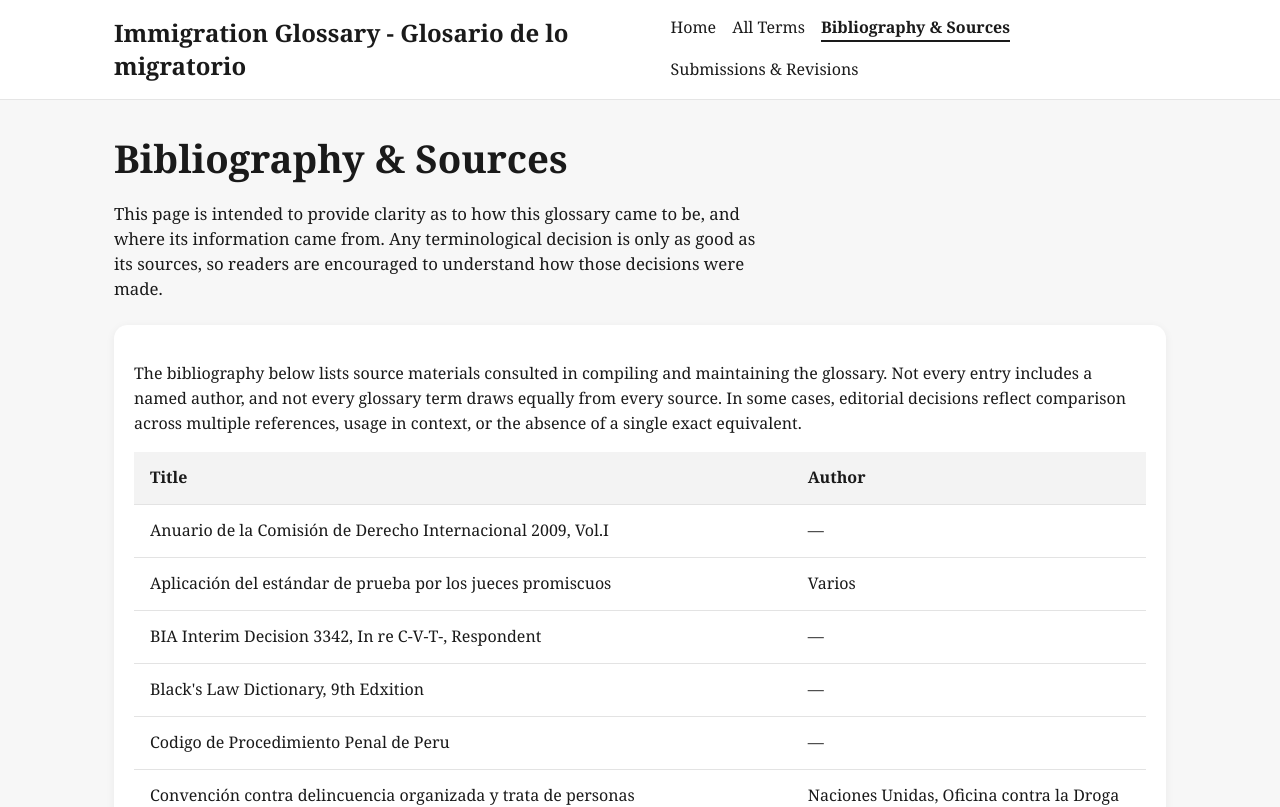
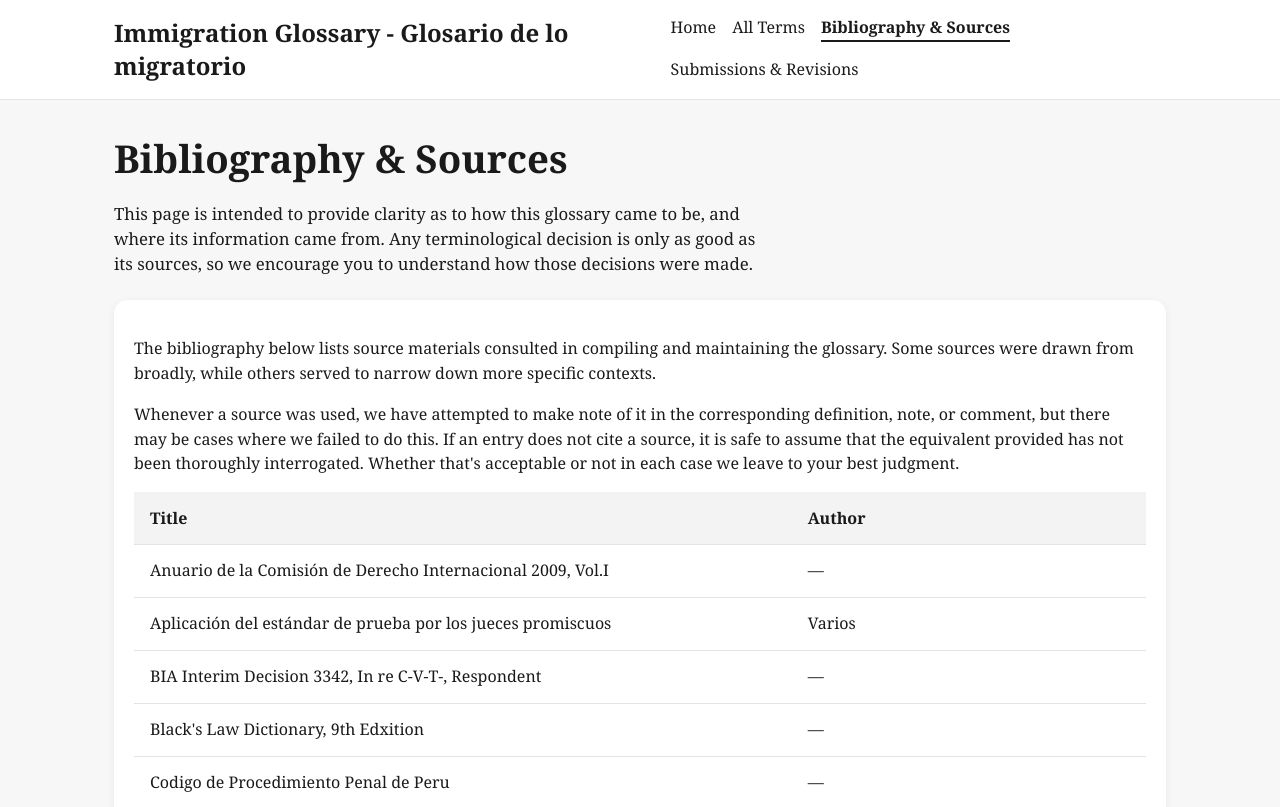
Before and after one commit to mapachurro/eoir-glossary, a React (Vite) app: page /sources in a window 1280 px wide. Shown: the top 807 px of the page. Built offline with nearby package versions, Linux system fonts and the light colour scheme.

Commit message:
Clean up sources copy a bit

```diff
--- a/src/pages/SourcesPage.jsx
+++ b/src/pages/SourcesPage.jsx
@@ -208,18 +208,20 @@ export default function SourcesPage() {
       <p className="page-intro">
         This page is intended to provide clarity as to how this glossary came to
         be, and where its information came from. Any terminological decision is
-        only as good as its sources, so readers are encouraged to understand how
+        only as good as its sources, so we encourage you to understand how
         those decisions were made.
       </p>
 
       <section className="source-section">
         <p>
           The bibliography below lists source materials consulted in compiling
-          and maintaining the glossary. Not every entry includes a named author,
-          and not every glossary term draws equally from every source. In some
-          cases, editorial decisions reflect comparison across multiple
-          references, usage in context, or the absence of a single exact
-          equivalent.
+          and maintaining the glossary.
+          Some sources were drawn from broadly, while others served to narrow down more specific contexts.
+        </p>
+        <p>
+          Whenever a source was used, we have attempted to make note of it in the corresponding definition, note, or comment, but there may be cases where we failed to do this.
+          If an entry does not cite a source, it is safe to assume that the equivalent provided has not been thoroughly interrogated.
+          Whether that's acceptable or not in each case we leave to your best judgment.
         </p>
 
         <div className="sources-table-wrapper">
```
